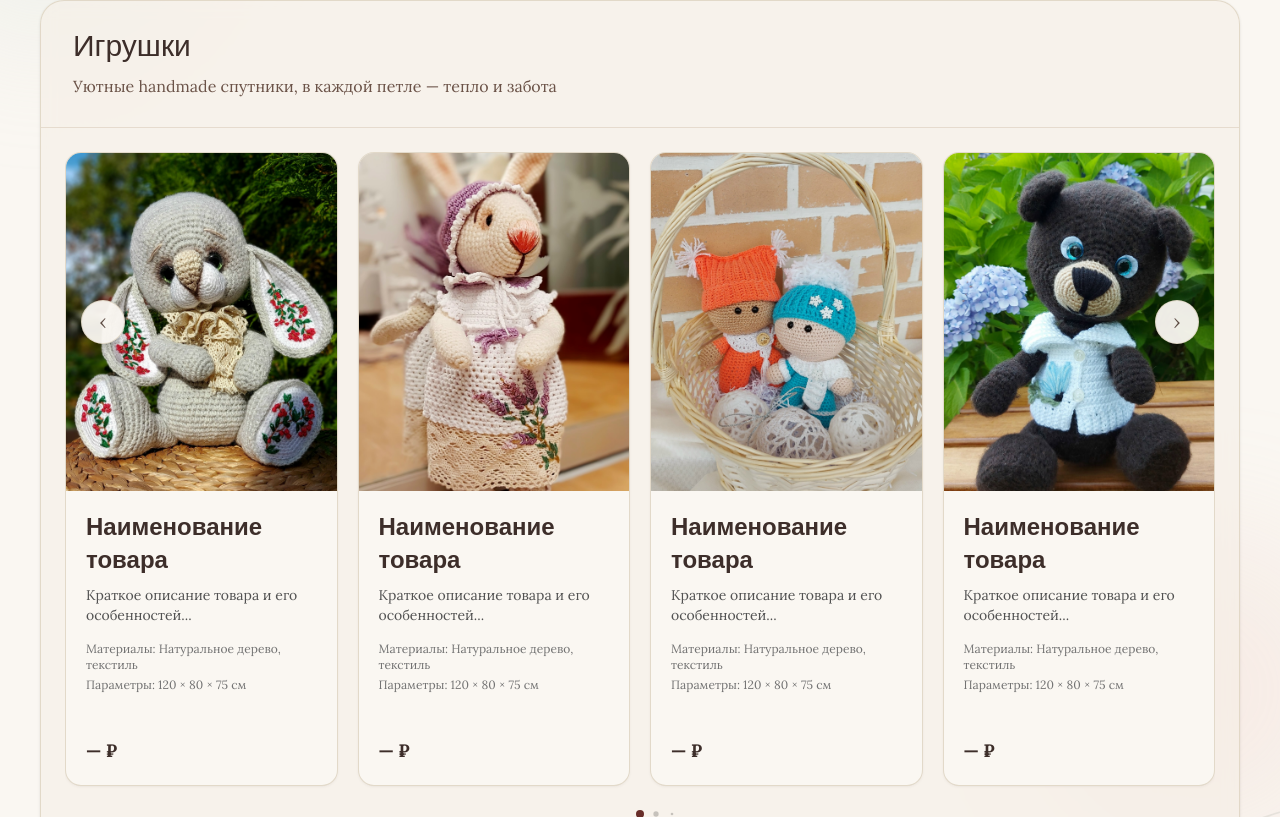
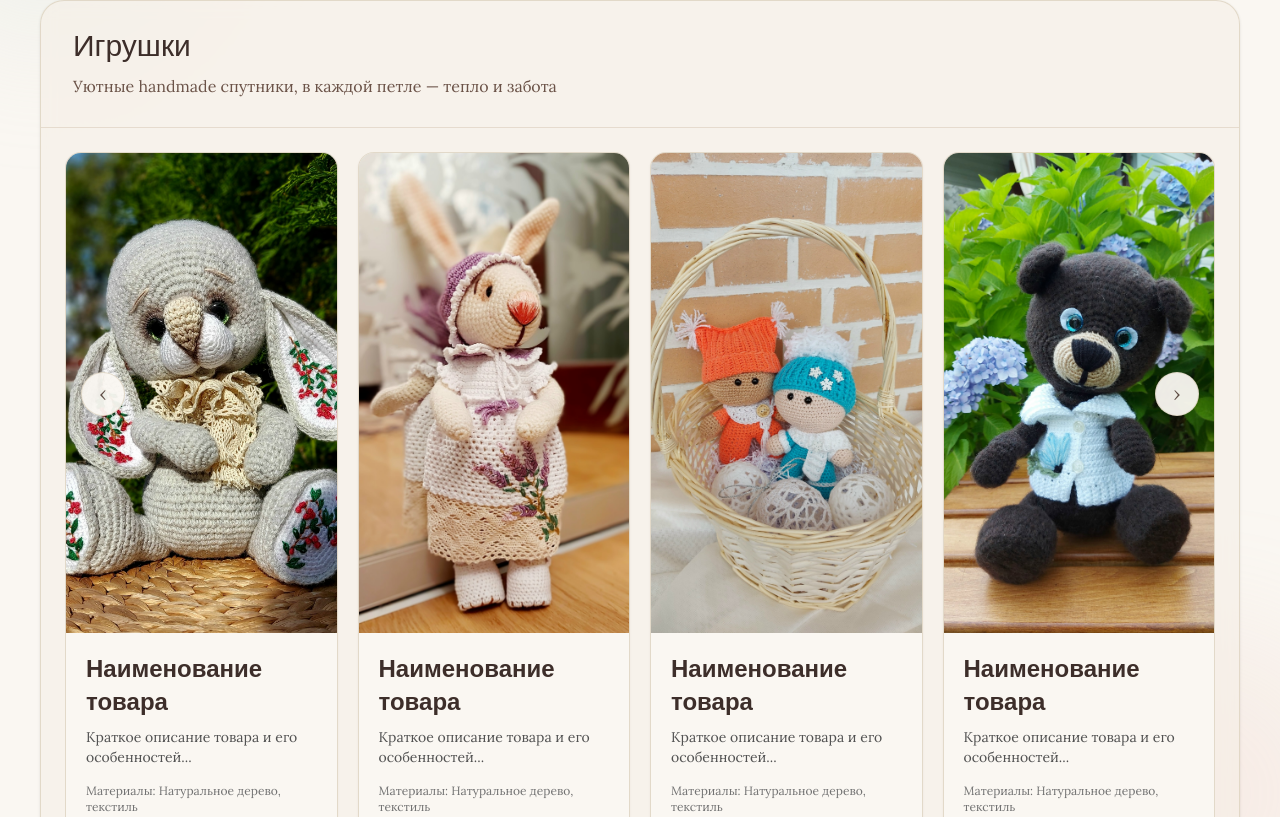
Before and after one commit to d3ltanull/HelgaHome-Style, a Next.js app: page / in a window 1280 px wide. Shown: the part 1143-1960 px from the top of the page. Built offline with nearby package versions, Linux system fonts and the light colour scheme.

Commit message:
Изменен формат фото.tsx

```diff
--- a/components/CategorySlider.tsx
+++ b/components/CategorySlider.tsx
@@ -51,7 +51,7 @@ export default function CategorySlider({ category, index }: CategorySliderProps)
             <div className="relative w-full">
               <div
                 aria-hidden="true"
-                className="aspect-[4/5] w-full sm:w-[calc((100%-16px)/2)] lg:w-[calc((100%-40px)/3)] xl:w-[calc((100%-60px)/4)]"
+                className="aspect-[9/16] w-full sm:w-[calc((100%-16px)/2)] lg:w-[calc((100%-40px)/3)] xl:w-[calc((100%-60px)/4)]"
               />
               <button
                 type="button"
@@ -97,7 +97,7 @@ export default function CategorySlider({ category, index }: CategorySliderProps)
           {items.map((product) => (
             <SwiperSlide key={product.id} className="!h-auto">
               <article className="flex h-full flex-col overflow-hidden rounded-2xl border border-cream-300/80 bg-cream-50 shadow-sm shadow-espresso-900/5">
-                <div className="relative aspect-[4/5] overflow-hidden bg-cream-200">
+                <div className="relative aspect-[9/16] overflow-hidden bg-cream-200">
                   <SafeImage
                     src={product.image}
                     alt={product.title}
```
